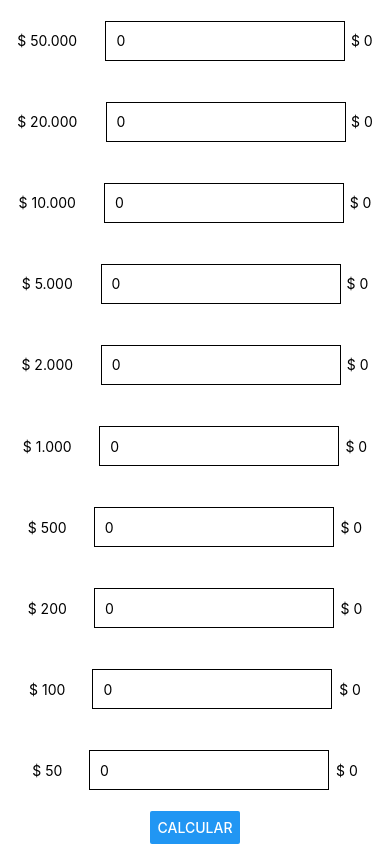
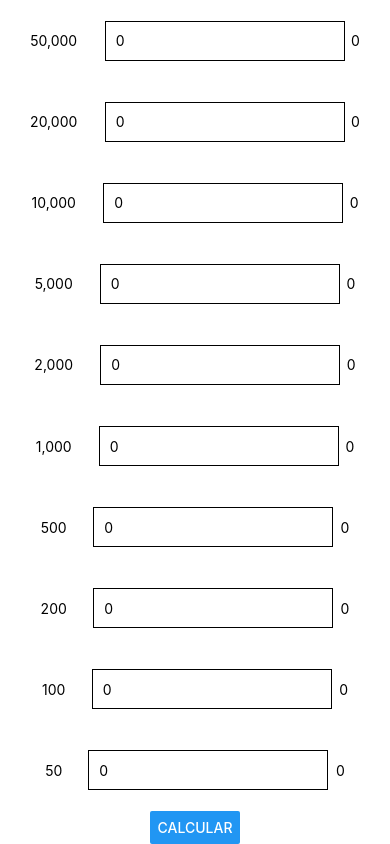
Before and after one commit to DanRev/BillCalculate, a React Native app: screen / in a window 390 px wide. Built offline with nearby package versions, Linux system fonts and the light colour scheme.

Commit message:
changes for build

```diff
--- a/App.js
+++ b/App.js
@@ -1,7 +1,8 @@
 import { StatusBar } from 'expo-status-bar';
 import React, {useState} from 'react';
 import { StyleSheet, View, Button, Alert } from 'react-native';
-import FieldCalc from './fieldCalc';
+import FieldCalc from './components/FieldCalc';
+import numeral from 'numeral';
 
 const typesOfBill = ['50000','20000','10000','5000','2000','1000','500','200','100','50'];
 
@@ -9,31 +10,42 @@ const typesOfBill = ['50000','20000','10000','5000','2000','1000','500','200','1
 export default function App() {
   const [valueFinal,setValueFinal] = useState([]);
 
-  const formatterPeso = new Intl.NumberFormat('es-CO', {
-    style: 'currency',
-    currency: 'COP',
-    minimumFractionDigits: 0
-  })
-
   function reportValueOfChild(quantity,typeOfBill) {
     var total = quantity * typeOfBill;
     setValueFinal([...valueFinal,total]);
   }
 
+  function formatNumber(value) {
+    console.log(value);
+    return numeral(value).format('0,0');
+  }
+
   function calculateValue(){
     const reducer = (previousValue, currentValue) => previousValue + currentValue;
     var fullValue = valueFinal.reduce(reducer);
-    console.log('El total es: ',formatterPeso.format(fullValue));
-  }
-
+    Alert.alert(
+      "Confirm",
+      `El total es: ${formatNumber(fullValue)}`,
+      [
+        {
+          text: "Cancel",
+          onPress: () => console.log("Cancel Pressed"),
+          style: "cancel"
+        },
+        { text: "OK", onPress: () => console.log("OK Pressed") }
+      ],
+      { cancelable: false }
+    );
+    }
 
   return (
     <View style={styles.container}>
       {typesOfBill.map((value, index)=>{
-        return <FieldCalc value={value} key={index} reportValue={reportValueOfChild} formatterPeso = {formatterPeso}/>
+        return <FieldCalc value={value} key={index} reportValue={reportValueOfChild} formatterPeso={formatNumber}/>
       })}
       <Button
         title="Calcular"
+        style={styles.container__button}
         onPress={calculateValue}
       />
       <StatusBar style="auto" />
@@ -48,4 +60,7 @@ const styles = StyleSheet.create({
     alignItems: 'center',
     justifyContent: 'center',
   },
+  container__button:{
+    marginBottom:'20%',
+  }
 });
--- a/app.json
+++ b/app.json
@@ -23,10 +23,13 @@
       "adaptiveIcon": {
         "foregroundImage": "./assets/adaptive-icon.png",
         "backgroundColor": "#FFFFFF"
-      }
+      },
+      "package": "bill.manager"
     },
     "web": {
       "favicon": "./assets/favicon.png"
-    }
+    },
+    "description": "",
+    "githubUrl": "https://github.com/DanRev/BillCalculate"
   }
 }
--- a/FieldCalc.js
+++ b/components/FieldCalc.js
@@ -13,15 +13,15 @@ export default function FieldCalc(props) {
   return (
     <View style={styles.container}>
       <SafeAreaView style={styles.container__safeArea}>
-        <Text style={styles.safeArea__text}>{props.formatterPeso.format(props.value)}</Text>
+        <Text style={styles.safeArea__text}>{props.formatterPeso(props.value)}</Text>
         <TextInput
           style={styles.input}
           onChangeText={onChangeNumber}
           placeholder="0"
           keyboardType="numeric"
         />
-        </SafeAreaView>
-        <Text>{props.formatterPeso.format(quantity*props.value)}</Text>
+      </SafeAreaView>
+      <Text style={styles.container__textTotal}>{props.formatterPeso(quantity*props.value)}</Text>
       <StatusBar style="auto" />
     </View>
   );
@@ -38,19 +38,25 @@ const styles = StyleSheet.create({
     flexDirection: 'row',
     alignItems: 'center',
   },
+  container__safeArea:{
+    display: 'flex',
+    flexDirection: 'row',
+    alignItems: 'center',
+    marginRight: '5%',
+  },
+  container__textTotal:{
+    width: '10%',
+    textAlign: 'center',
+  },
+  safeArea__text:{
+    marginRight: '5%',
+    width: '30%',
+    textAlign: 'center',
+  },
   input: {
     height: 40,
     margin: 12,
     borderWidth: 1,
     padding: 10,
   },
-  container__safeArea:{
-    display: 'flex',
-    flexDirection: 'row',
-    alignItems: 'center',
-    marginRight: '5%',
-  },
-  safeArea__text:{
-    marginRight: '5%',
-  }
 });
--- a/package.json
+++ b/package.json
@@ -10,6 +10,7 @@
   "dependencies": {
     "expo": "~42.0.1",
     "expo-status-bar": "~1.0.4",
+    "numeral": "^2.0.6",
     "react": "16.13.1",
     "react-dom": "16.13.1",
     "react-native": "https://github.com/expo/react-native/archive/sdk-42.0.0.tar.gz",
```
Also changed, not shown: .expo-shared/assets.json (deleted), 1 other file (tests, documents, lock files or other folders).
